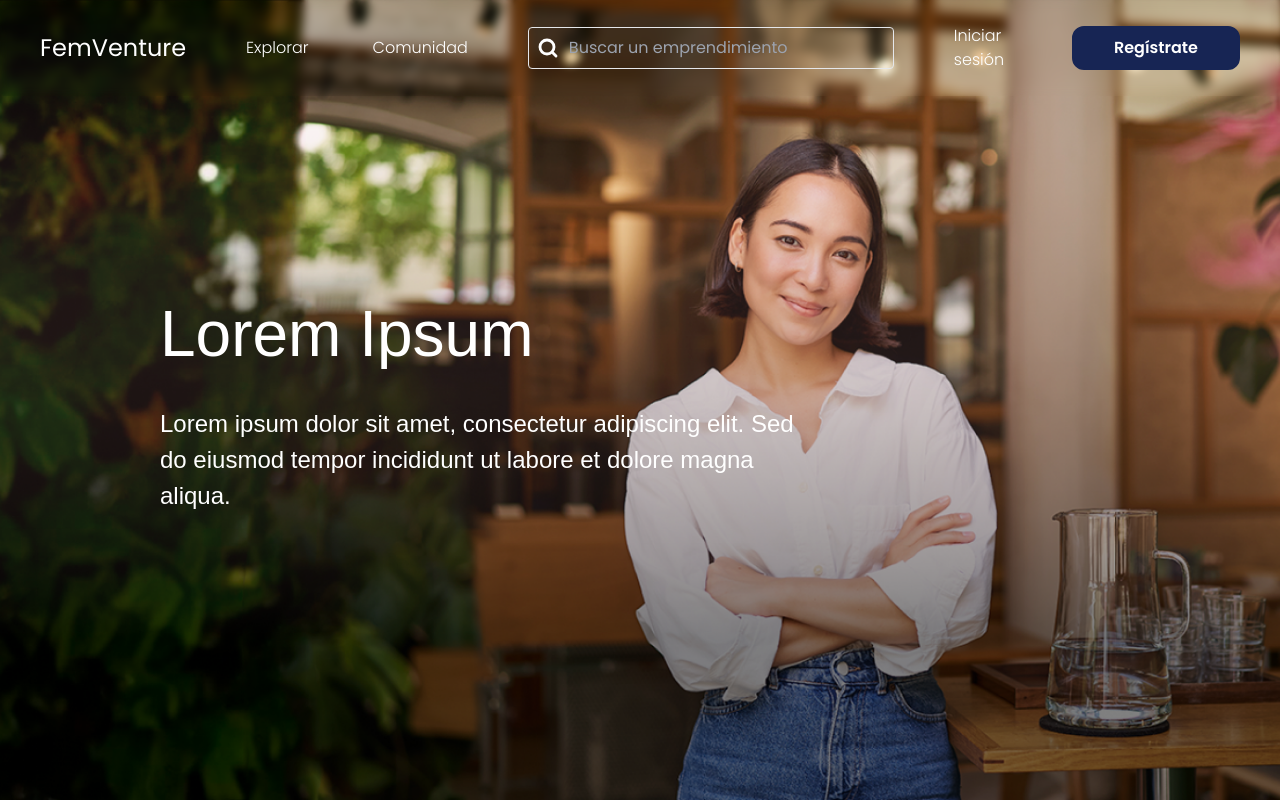
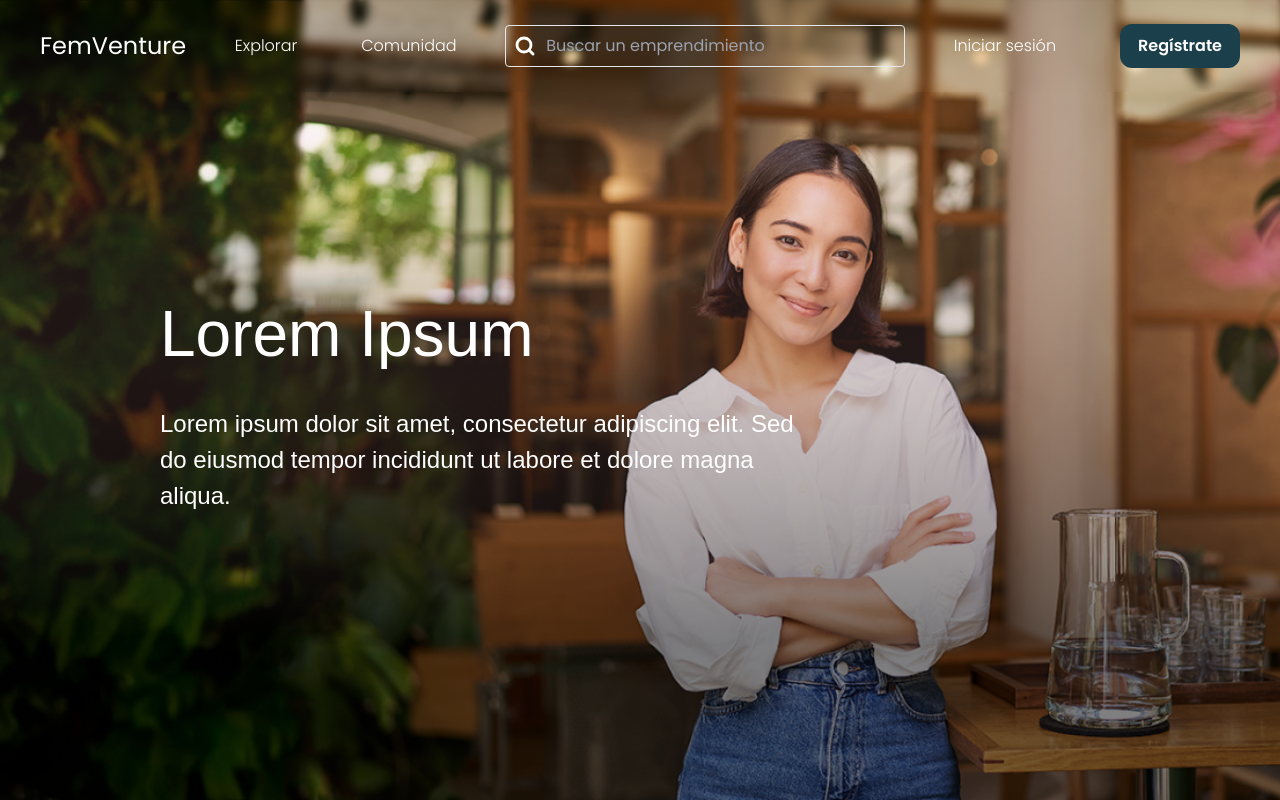
Before and after one commit to FemVenture/web-app-fv, a React (Vite) app: page / in a window 1280 px wide. Built offline with nearby package versions, Linux system fonts and the light colour scheme; a web font is replaced by a local one.

Commit message:
chore: Update routes

```diff
--- a/src/router/components/AppRouter.tsx
+++ b/src/router/components/AppRouter.tsx
@@ -6,27 +6,24 @@ import { Home } from "../../public/pages/Home";
 import { Login } from "../../auth/pages/LoginPage";
 import { Register } from "../../auth/pages/RegisterPage";
 
-
-
 export const AppRouter = (): ReactElement => {
   //const isLogged = useAuthentication((state) => state.isLoggedIn())
   const isLogged = true;
 
   return (
     <Routes>
-            <Route element={
-                <PrivateRoute canActivate={isLogged} defaultDestination="/login" />
-            }
+      <Route
+        element={<PrivateRoute canActivate={isLogged} defaultDestination="/" />}
       >
         <Route path="/" element={<Home />} />
-            </Route>
-            <Route element={
-                <PrivateRoute canActivate={!isLogged} defaultDestination="/login" />
-            }
-            >
         <Route path="/login" element={<Login />} />
         <Route path="/register" element={<Register />} />
       </Route>
+      <Route
+        element={
+          <PrivateRoute canActivate={!isLogged} defaultDestination="/login" />
+        }
+      ></Route>
     </Routes>
   );
-}
+};
--- a/src/shared/components/layout/Navbar.tsx
+++ b/src/shared/components/layout/Navbar.tsx
@@ -2,10 +2,17 @@
 import { useState, useEffect } from "react";
 import { SearchBar } from "../ui/Searchbar";
 import { Button } from "../ui/Button";
+import { useNavigate } from "react-router-dom";
 
 const Navbar = () => {
   const [showMenu, setShowMenu] = useState(false);
   const [scrolling, setScrolling] = useState(false);
+
+  const navigate = useNavigate();
+
+  const handleRegisterClick = () => {
+    navigate("/register");
+  };
 
   const toggleMenu = () => {
     setShowMenu(!showMenu);
@@ -70,15 +77,21 @@ const Navbar = () => {
 
           {/* Navigation links */}
           <div className="hidden xl:flex space-x-16 items-center">
-            <a href="#explore" className="underline-offset-4 font-light">
+            <a
+              href="#explore"
+              className="hover:underline underline-offset-4 font-light"
+            >
               Explorar
             </a>
-            <a href="#social" className="underline-offset-4 font-light">
+            <a
+              href="#social"
+              className="hover:underline underline-offset-4 font-light"
+            >
               Comunidad
             </a>
           </div>
 
-          <div className="hidden xl:flex space-x-16 items-center">
+          <div className="hidden xl:flex space-x-16 w-1/3 items-center">
             <SearchBar
               value=""
               placeholder="Buscar un emprendimiento"
@@ -87,10 +100,17 @@ const Navbar = () => {
           </div>
 
           <div className="hidden xl:flex space-x-16 items-center">
-            <a href="/login" className="underline-offset-4 font-light">
+            <a
+              href="/login"
+              className="hover:underline underline-offset-4 font-light whitespace-nowrap"
+            >
               Iniciar sesión
             </a>
-            <Button label="Regístrate" size="medium" />
+            <Button
+              label="Regístrate"
+              size="medium"
+              onClick={handleRegisterClick}
+            />
           </div>
 
           {/* Hamburger menu for mobile devices */}
--- a/src/shared/components/ui/Button.tsx
+++ b/src/shared/components/ui/Button.tsx
@@ -25,9 +25,11 @@ export const Button = ({
 }: ButtonProps): ReactElement => {
   const [buttonStyle, setButtonStyle] = useState("py-2 px-4 text-base w-full");
   const [variantStyle, setVariantStyle] = useState(
-    variant === "primary" ? "bg-blue-950 text-white" : "bg-white text-blue-950"
+    variant === "primary"
+      ? "bg-primary text-white"
+      : "bg-transparent text-primary"
   );
-  const [borderColorStyle, setBorderColorStyle] = useState("border-blue-950");
+  const [borderColorStyle, setBorderColorStyle] = useState("border-primary");
   const [borderSizeStyle, setBorderSizeStyle] = useState("border-2");
   useEffect(() => {
     if (borderColor === "white") {
@@ -35,7 +37,7 @@ export const Button = ({
     } else if (borderColor === "gray") {
       setBorderColorStyle("border-gray-300");
     } else {
-      setBorderColorStyle("border-blue-950");
+      setBorderColorStyle("border-primary");
     }
     if (size === "small") {
       setButtonStyle("py-2 px-2 text-sm w-full md:w-1/4 lg:w-1/6");
```
Also changed, not shown: src/index.css (line endings or trailing spaces). Lines whose indentation alone changed are shown as unchanged.
